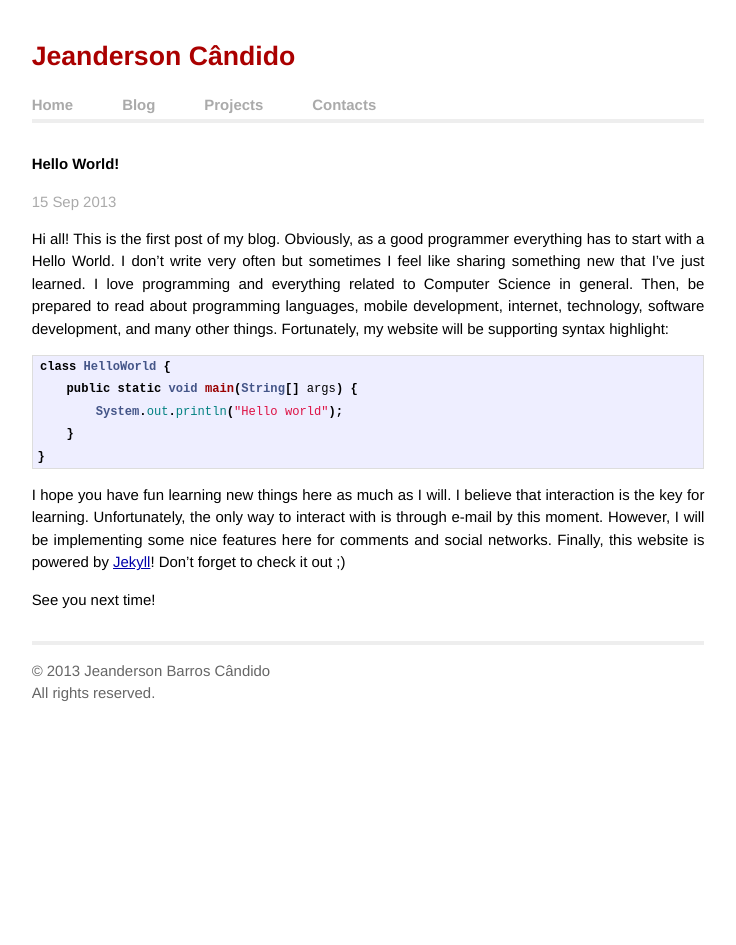
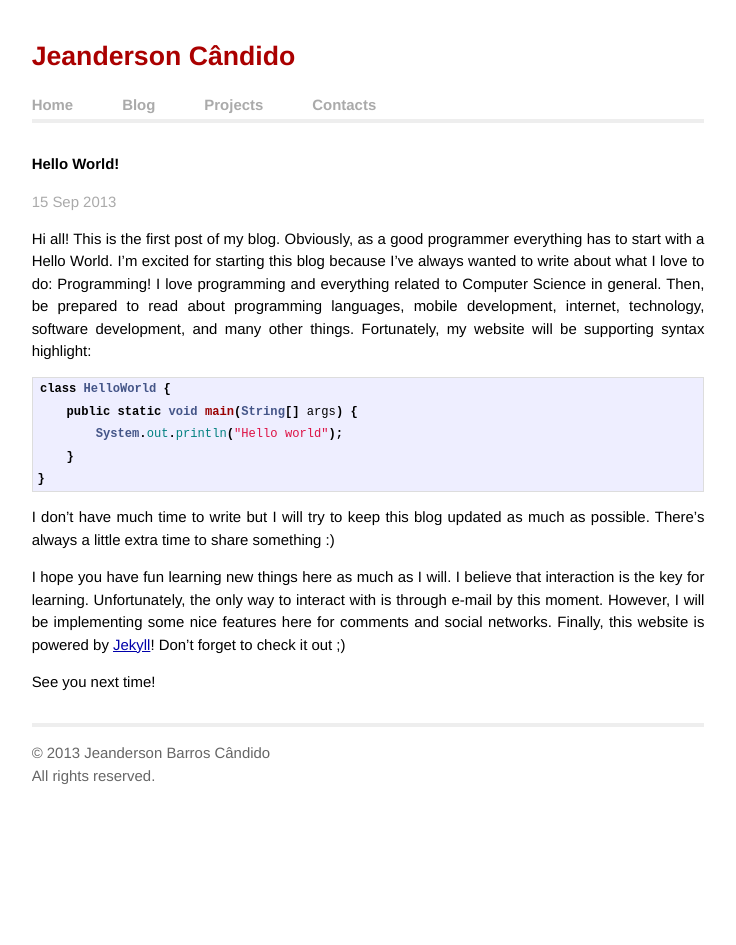
Before and after one commit to jeandersonbc/jeandersonbc.github.io, a Jekyll site: the page built from _posts/2013-09-15-hello-world.markdown, in a window 1280 px wide. Shown: the whole page, without its empty margins (272-1008 px from the left). Built offline with Jekyll 4.4.1, drawn with Linux system fonts in a browser that asks for light colours; Markdown is read by kramdown in place of the engine named in the settings.

Commit message:
Updating post

```diff
--- a/_posts/2013-09-15-hello-world.markdown
+++ b/_posts/2013-09-15-hello-world.markdown
@@ -5,7 +5,8 @@ date:   2013-09-15 00:00:00
 categories: update
 ---
 
-Hi all! This is the first post of my blog. Obviously, as a good programmer everything has to start with a Hello World. I don't write very often but sometimes I feel like sharing something new that I've just learned. I love programming and everything related to Computer Science in general. Then, be prepared to read about programming languages, mobile development, internet, technology, software development, and many other things. Fortunately, my website will be supporting syntax highlight:
+Hi all! This is the first post of my blog. Obviously, as a good programmer everything has to start with a Hello World.
+I'm excited for starting this blog because I've always wanted to write about what I love to do: Programming! I love programming and everything related to Computer Science in general. Then, be prepared to read about programming languages, mobile development, internet, technology, software development, and many other things. Fortunately, my website will be supporting syntax highlight:
 
 {% highlight java %}
 class HelloWorld {
@@ -15,6 +16,8 @@ class HelloWorld {
 }
 {% endhighlight %}
 
+I don't have much time to write but I will try to keep this blog updated as much as possible. There's always a little extra time to share something :)
+
 I hope you have fun learning new things here as much as I will. I believe that interaction is the key for learning. Unfortunately, the only way to interact with is through e-mail by this moment. However, I will be implementing some nice features here for comments and social networks.
 Finally, this website is powered by [Jekyll](https://jekyllrb.com)! Don't forget to check it out ;)
 
```
